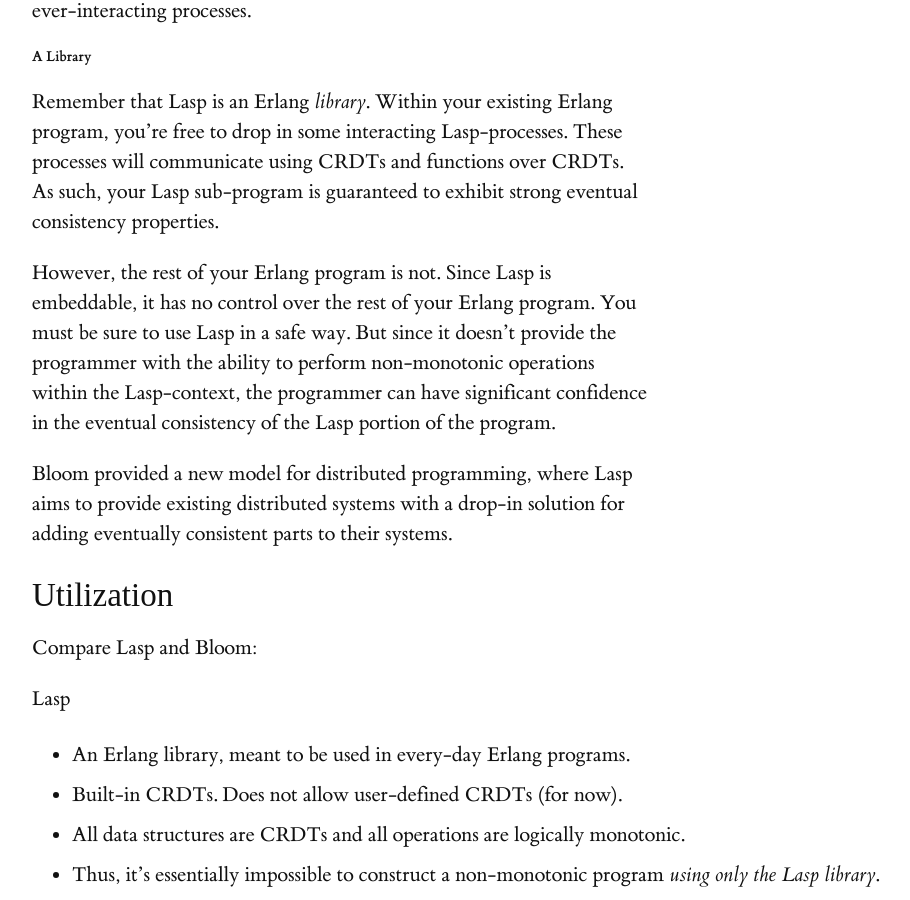
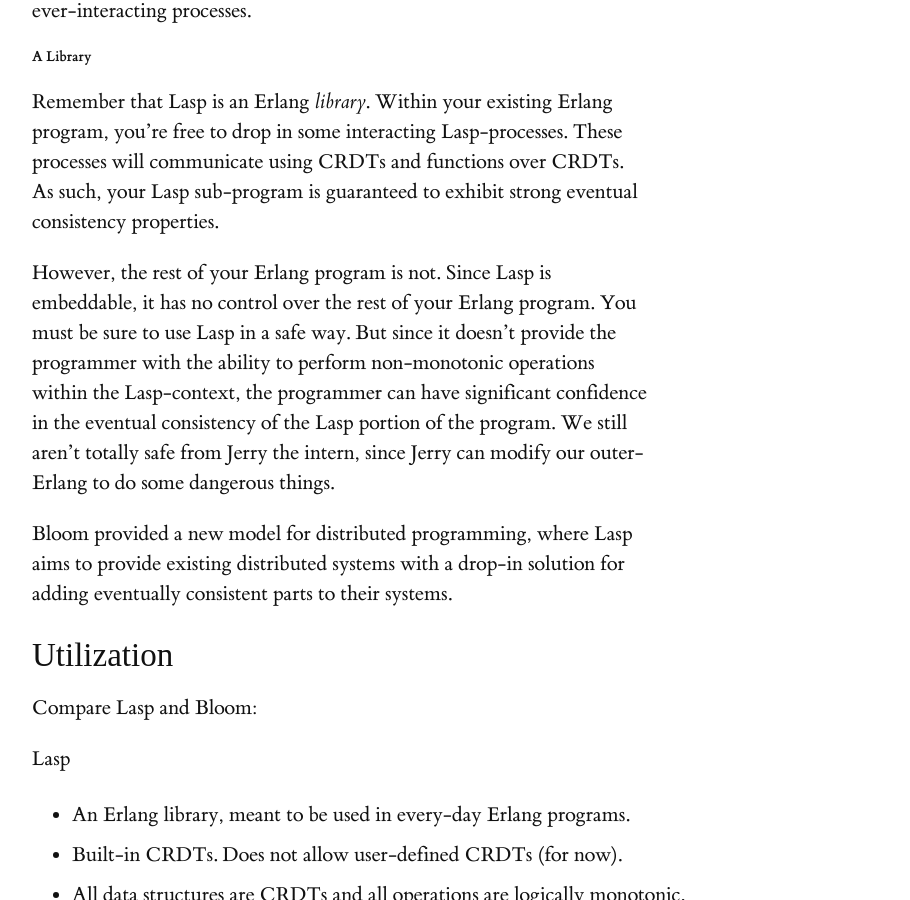
Before and after one commit to heathermiller/dist-prog-book, a Jekyll site: the page built from chapter/7/langs-consistency.md, in a window 1280 px wide and 900 px high, scrolled down 25440 px. Shown: the whole window, without its empty margins (128-1038 px from the left). Built offline with Jekyll 4.4.1, drawn with Linux system fonts in a browser that asks for light colours; some web fonts are replaced.

Commit message:
jerry the intern

```diff
--- a/chapter/7/langs-consistency.md
+++ b/chapter/7/langs-consistency.md
@@ -578,7 +578,7 @@
 
 Remember that Lasp is an Erlang *library*. Within your existing Erlang program, you're free to drop in some interacting Lasp-processes. These processes will communicate using CRDTs and functions over CRDTs. As such, your Lasp sub-program is guaranteed to exhibit strong eventual consistency properties.
 
-However, the rest of your Erlang program is not. Since Lasp is embeddable, it has no control over the rest of your Erlang program. You must be sure to use Lasp in a safe way. But since it doesn't provide the programmer with the ability to perform non-monotonic operations within the Lasp-context, the programmer can have significant confidence in the eventual consistency of the Lasp portion of the program.
+However, the rest of your Erlang program is not. Since Lasp is embeddable, it has no control over the rest of your Erlang program. You must be sure to use Lasp in a safe way. But since it doesn't provide the programmer with the ability to perform non-monotonic operations within the Lasp-context, the programmer can have significant confidence in the eventual consistency of the Lasp portion of the program. We still aren't totally safe from Jerry the intern, since Jerry can modify our outer-Erlang to do some dangerous things.
 
 Bloom provided a new model for distributed programming, where Lasp aims to provide existing distributed systems with a drop-in solution for adding eventually consistent parts to their systems.
 
```
